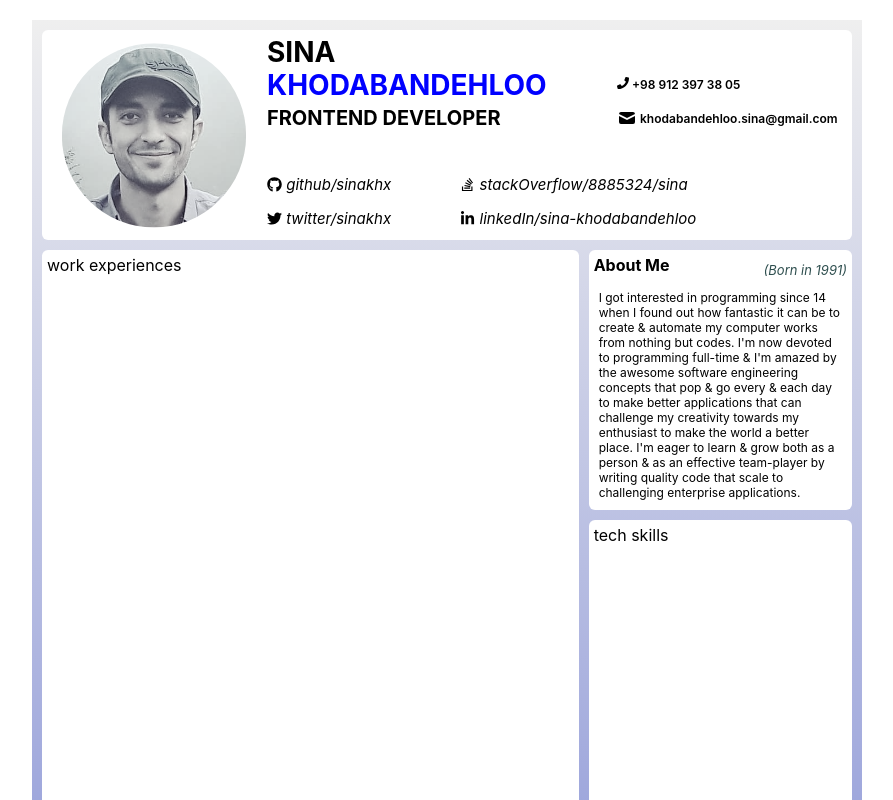
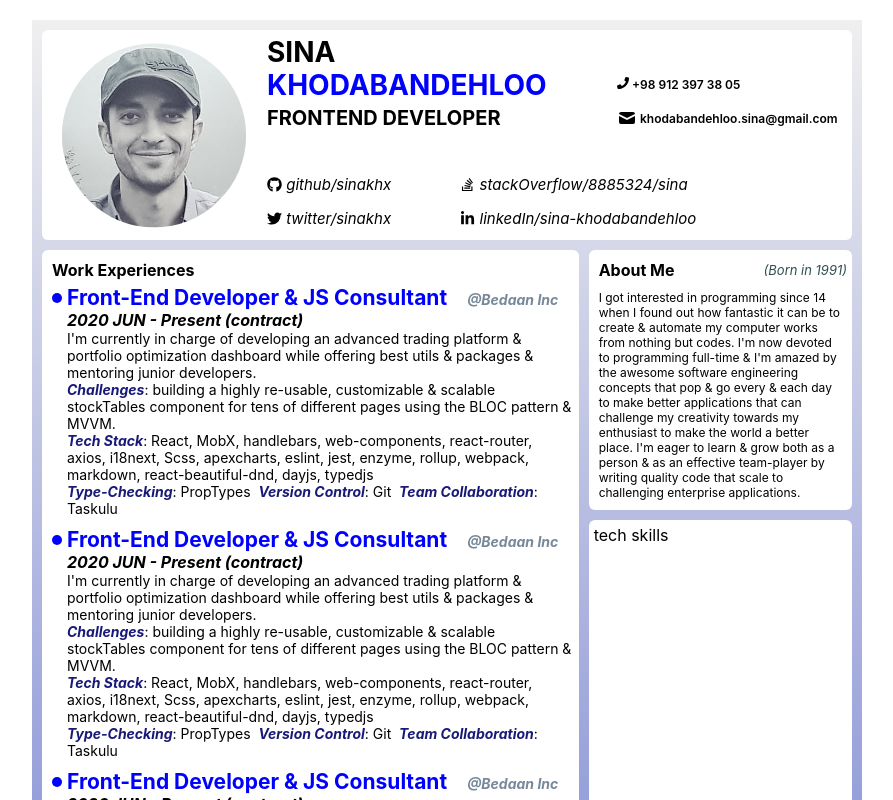
Before and after one commit to Sinakhx/cv, a React (Create React App) app: page / in a window 1280 px wide. Shown: the top 800 px of the page, without its empty margins (193-1086 px from the left). Built offline with nearby package versions, Linux system fonts and the light colour scheme; the HTML template or start-up script is replaced by a standard one.

Commit message:
add: WorkExperiences

```diff
--- a/src/App.scss
+++ b/src/App.scss
@@ -1,14 +1,14 @@
 .cv-container {
   display: grid;
   grid-template-columns: 2fr 1fr;
-  grid-template-rows: 220px auto 1fr 145px 100px;
+  grid-template-rows: 220px 270px auto auto auto;
   grid-auto-flow: dense;
   margin: 20px auto;
   width: 820px;
-  height: 1200px;
+  height: auto;
   padding: 5px;
-  background: rgb(17,133,193);
-  background: linear-gradient(0deg, rgb(246, 245, 245) 0%, rgba(96, 111, 204, 0.88) 0%, rgb(239, 239, 239) 100%);
+  background: #1185c1;
+  background: linear-gradient(0deg, #f6f5f5 0%, rgba(96, 111, 204, 0.88) 0%, #efefef 100%);
   section {
     margin: 5px;
     padding: 5px;
--- a/src/components/AboutMe/AboutMe.scss
+++ b/src/components/AboutMe/AboutMe.scss
@@ -7,6 +7,7 @@
         grid-row: 1 / 2;
         grid-column: 1 / 4;
         font-weight: 700;
+        padding: 5px;
     }
     .born {
         grid-row: 1 / 2;
--- /dev/null
+++ b/src/components/WorkExperiences/ExperienceCard.js
@@ -0,0 +1,25 @@
+import React from "react";
+import PropTypes from "prop-types";
+
+import "./WorkExperiences.scss";
+
+export const ExperienceCard = (props) => {
+  return (
+    <div className="experience-card-container">
+      <div className="job-title">
+          <span className="bullet"></span>
+          <span className="position">Front-End Developer & JS Consultant</span>
+          <span className="company">@Bedaan Inc</span>
+      </div>
+      <div className="subtitle">2020 JUN - Present (contract)</div>
+      <div className="description">I'm currently in charge of developing an advanced trading platform & portfolio optimization dashboard while offering best utils & packages & mentoring junior developers.</div>
+      <div className="description"><strong>Challenges</strong>: building a highly re-usable, customizable & scalable stockTables component for tens of different pages using the BLOC pattern & MVVM.</div>
+      <div className="description"><strong>Tech Stack</strong>: <span>React, MobX, handlebars, web-components, react-router, axios, i18next, Scss, apexcharts, eslint, jest, enzyme, rollup, webpack, markdown, react-beautiful-dnd, dayjs, typedjs</span></div>
+      <div className="description"><strong>Type-Checking</strong>: PropTypes &nbsp;<strong>Version Control</strong>: Git &nbsp;<strong>Team Collaboration</strong>: Taskulu</div>
+    </div>
+  );
+};
+
+ExperienceCard.propTypes = {
+  props: PropTypes.object,
+};
--- a/src/components/WorkExperiences/WorkExperiences.js
+++ b/src/components/WorkExperiences/WorkExperiences.js
@@ -2,9 +2,17 @@ import React from "react";
 import PropTypes from "prop-types";
 
 import "./WorkExperiences.scss";
+import { ExperienceCard } from "./ExperienceCard";
 
 export const WorkExperiences = (props) => {
-  return <section className="work-experiences">work experiences</section>;
+  return (
+    <section className="work-experiences">
+      <div className="title">Work Experiences</div>
+      <ExperienceCard />
+      <ExperienceCard />
+      <ExperienceCard />
+    </section>
+  );
 };
 
 WorkExperiences.propTypes = {
--- a/src/components/WorkExperiences/WorkExperiences.scss
+++ b/src/components/WorkExperiences/WorkExperiences.scss
@@ -1,4 +1,50 @@
 .work-experiences {
     grid-row: 2 / 4;
     grid-column: 1 / 2;
+    .title {
+        font-weight: 700;
+        padding: 5px;
+    }
+    .experience-card-container {
+        margin-bottom: 10px;
+        .job-title {
+            display: flex;
+            align-items: center;
+            .bullet {
+                width: 10px;
+                height: 10px;
+                background-color: #0000ff;
+                display: inline-block;
+                border-radius: 50%;
+                margin: 5px;
+            }
+            .position {
+                font-size: 21px;
+                font-weight: 700;
+                color: #0000ff;
+            }
+            .company {
+                font-size: 14px;
+                font-weight: 700;
+                font-style: italic;
+                color: #778899;
+                padding-top: 4px;
+                padding-left: 20px;
+            }
+        }
+        .subtitle {
+            font-size: 16px;
+            font-weight: 700;
+            font-style: italic;
+            margin-left: 20px;
+        }
+        .description {
+            font-size: 14px;
+            margin-left: 20px;
+            strong {
+                font-style: italic;
+                color: #191978;
+            }
+        }
+    }
 }
```
Also changed, not shown: 1 other file (tests, documents, lock files or other folders).
